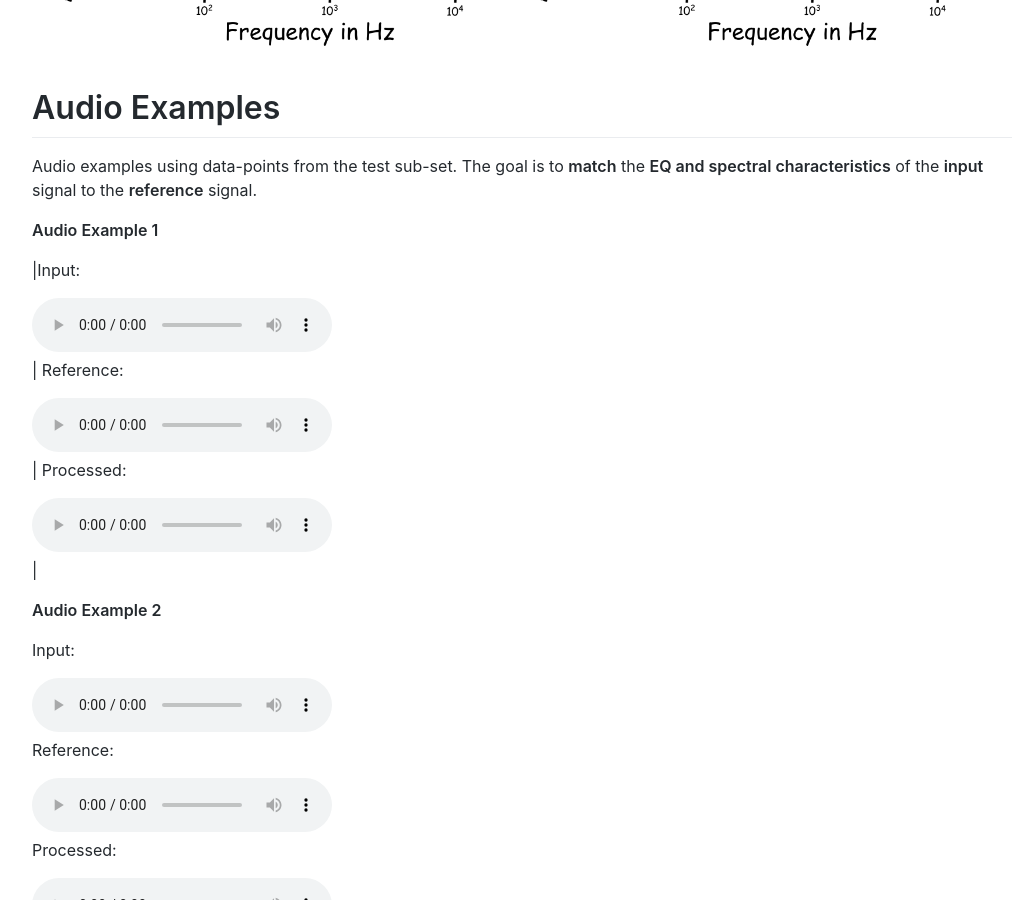
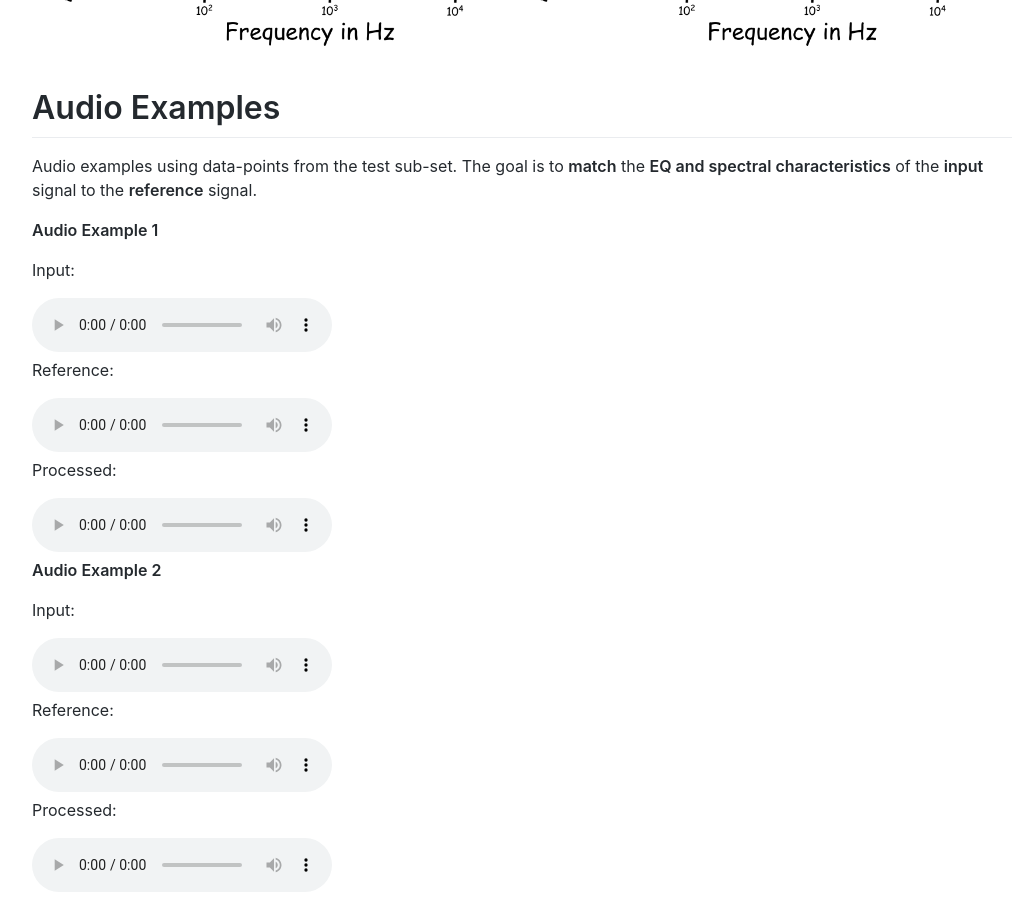
Before and after one commit to Js-Mim/sp-demo, a Jekyll site: the page built from index.md, in a window 1280 px wide and 900 px high, scrolled down 3267 px. Shown: the whole window, without its empty margins (118-1132 px from the left). Built offline with Jekyll 4.4.1, drawn with Linux system fonts in a browser that asks for light colours; comment, search, counter and statistics services are not loaded.

Commit message:
Update index.md

```diff
--- a/index.md
+++ b/index.md
@@ -34,12 +34,14 @@
 
 **Audio Example 1**
 
-|Input:
-<audio controls="1"><source src="https://raw.githubusercontent.com/Js-Mim/sp-demo/master/audio_files/ex1_input.wav"></audio>|
+Input:
+<audio controls="1"><source src="https://raw.githubusercontent.com/Js-Mim/sp-demo/master/audio_files/ex1_input.wav"></audio>
+
 Reference:
-<audio controls="1"><source src="https://raw.githubusercontent.com/Js-Mim/sp-demo/master/audio_files/ex1_reference.wav"></audio>|
+<audio controls="1"><source src="https://raw.githubusercontent.com/Js-Mim/sp-demo/master/audio_files/ex1_reference.wav"></audio>
+
 Processed:
-<audio controls="1"><source src="https://raw.githubusercontent.com/Js-Mim/sp-demo/master/audio_files/ex1_estimated.wav"></audio>|
+<audio controls="1"><source src="https://raw.githubusercontent.com/Js-Mim/sp-demo/master/audio_files/ex1_estimated.wav"></audio>
 
 **Audio Example 2**
 
```
